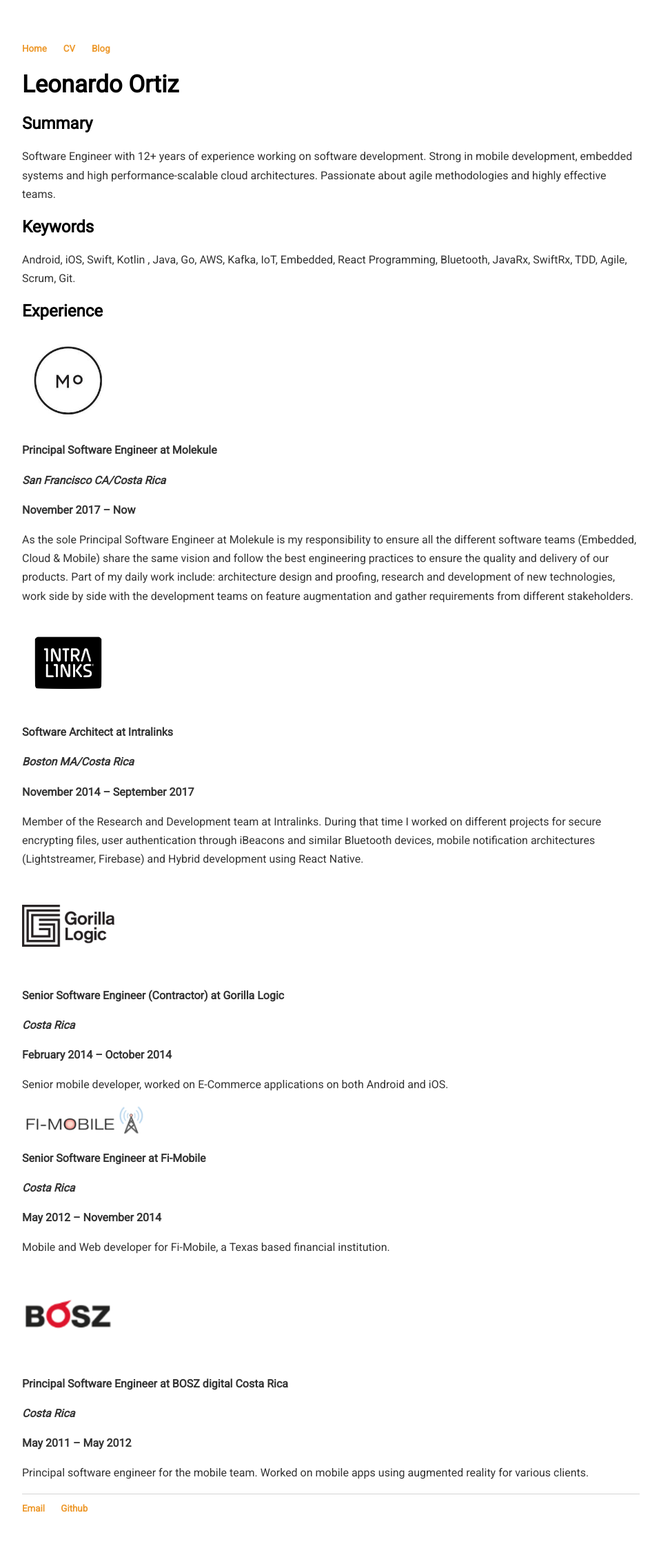
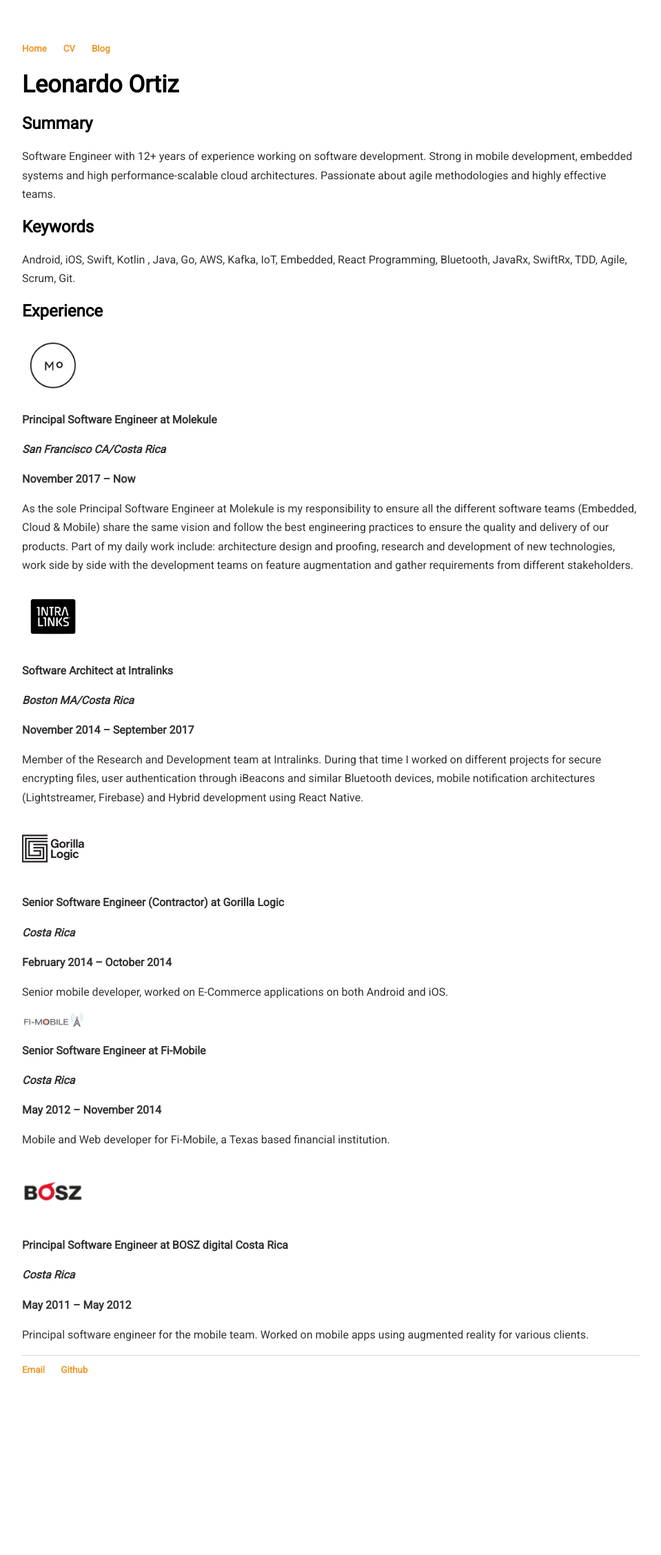
Before and after one commit to leohackerman/leohackerman.github.io, a Jekyll site: the page built from cv/cv.md, in a window 1280 px wide. Shown: the whole page at 69% size, without its empty margins (160-1119 px from the left). Built offline with Jekyll 4.4.1, drawn with Linux system fonts in a browser that asks for light colours; after the commit the page ends 2054 px from its top, so only the background shows below that.

Commit message:
updated image size

```diff
--- a/cv/cv.md
+++ b/cv/cv.md
@@ -10,7 +10,7 @@
 <p></p>
 ## Experience
 <div>
-	<img src="/assets/molekule.jpg" alt="Molekule" width="15%" height="15%">
+	<img src="/assets/molekule.jpg" alt="Molekule" width="10%" height="10%">
 </div>
 
 **Principal Software Engineer at Molekule**
@@ -24,7 +24,7 @@
 As the sole Principal Software Engineer at Molekule is my responsibility to ensure all the different software teams (Embedded, Cloud & Mobile) share the same vision and follow the best engineering practices to ensure the quality and delivery of our products. Part of my daily work include: architecture design and proofing, research and development of new technologies, work side by side with the development teams on feature augmentation and gather requirements from different stakeholders.
 
 <div>
-	<img src="/assets/intralinks.png" alt="Intralinks" width="15%" height="15%">
+	<img src="/assets/intralinks.png" alt="Intralinks" width="10%" height="10%">
 </div>
 
 **Software Architect at Intralinks**
@@ -39,7 +39,7 @@
 Member of the Research and Development team at Intralinks. During that time I worked on different projects for secure encrypting files, user authentication through iBeacons and similar Bluetooth devices, mobile notification architectures (Lightstreamer, Firebase) and Hybrid development using React Native.
 
 <div>
-	<img src="/assets/gorillalogic.png" alt="Gorilla Logic" width="15%" height="15%">
+	<img src="/assets/gorillalogic.png" alt="Gorilla Logic" width="10%" height="10%">
 </div>
 
 **Senior Software Engineer (Contractor) at Gorilla Logic**
@@ -54,7 +54,7 @@
 Senior mobile developer, worked on E-Commerce applications on both Android and iOS.
 
 <div>
-	<img src="/assets/fimobile.png" alt="Fi-Mobile" width="20%" height="20%">
+	<img src="/assets/fimobile.png" alt="Fi-Mobile" width="10%" height="10%">
 </div>
 <p/>
 
@@ -70,7 +70,7 @@
 Mobile and Web developer for Fi-Mobile, a Texas based financial institution.
 
 <div>
-	<img src="/assets/bosz.png" alt="Bosz" width="15%" height="15%">
+	<img src="/assets/bosz.png" alt="Bosz" width="10%" height="10%">
 </div>
 
 **Principal Software Engineer at BOSZ digital Costa Rica**
```
